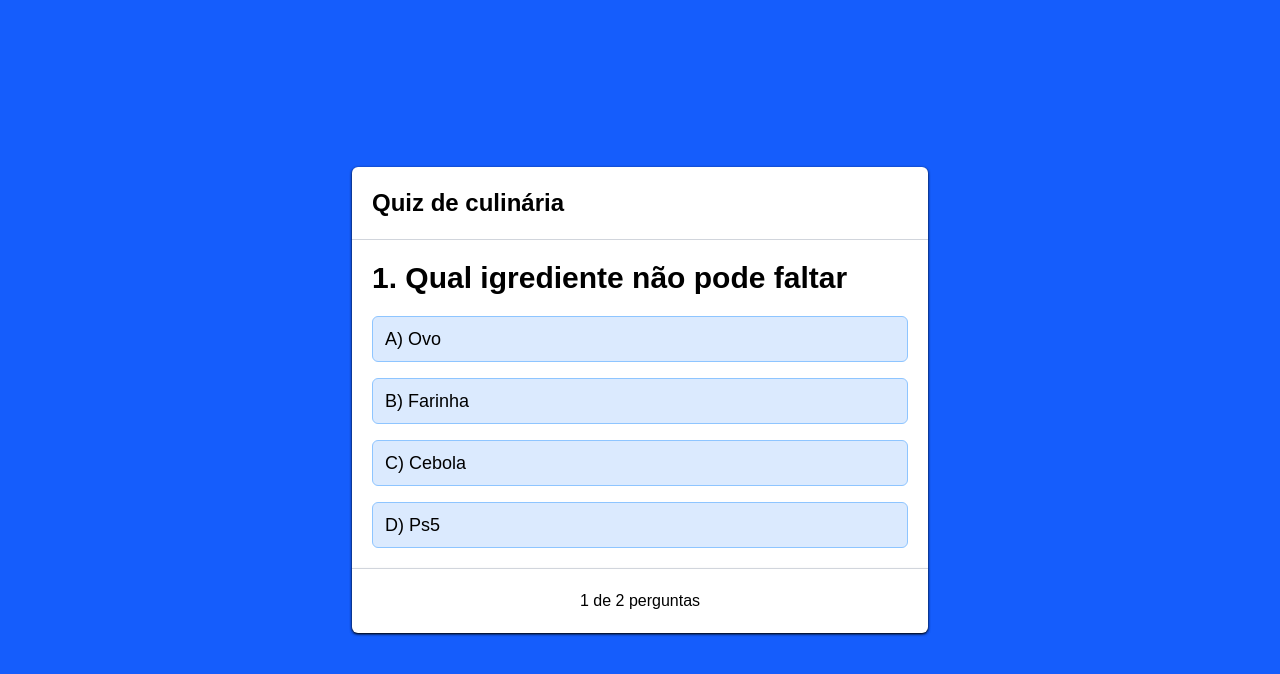
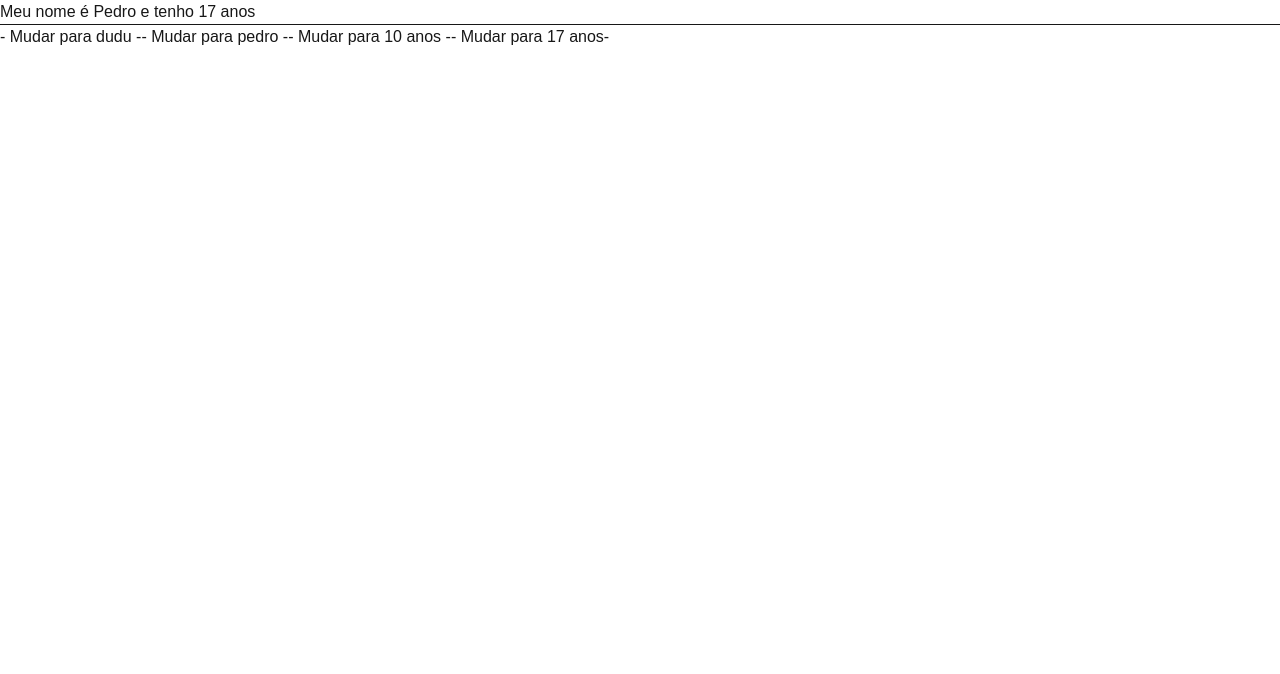
Before and after one commit to pedroguedes9/React, a Next.js app in the folder react-primeiro-projeto/: page / in a window 1280 px wide. Shown: the top 674 px of the page. Built offline with nearby package versions, Linux system fonts and the light colour scheme.

Commit message:
começando a estudar os effects

```diff
--- a/react-primeiro-projeto/src/app/page.tsx
+++ b/react-primeiro-projeto/src/app/page.tsx
@@ -1,57 +1,24 @@
 "use client"
 
-import { QuestionItem } from "@/components/QuestionItem"
-import { Results } from "@/components/Results"
-import { questions } from "@/data/questions"
-import { useState } from "react"
+import { useEffect, useState } from "react"
 
 
 
 
 function Page() {
-  const title = "Quiz de culinária"
-  const [answers, setAnswers] = useState<number[]>([])
-  const [currentQuestion, setCurrentQuestion] = useState(0)
-  const [showResult, setShowResult] = useState(false)
-  const loadNextQuestion = () => {
-    if(questions[currentQuestion + 1] ) {
-      setCurrentQuestion(currentQuestion + 1)
-    } else {
-      setShowResult(true)
-    }
-  }
-  const handleAnswered = (answer: number) => {
-    setAnswers([...answers, answer ])
-    loadNextQuestion()
-  }
-  const handleRestartButton = () => {
-    setAnswers([])
-    setCurrentQuestion(0)
-    setShowResult(false)
-  }
+  const [name, setName] = useState("Pedro")
+  const [age, setAge] = useState(17)
+  useEffect(() => {
+    console.log("roudou")
+  }, [name])
   return (
-    <div className="bg-blue-600 h-screen w-full flex justify-center items-center ">
-      <div className="w-full max-w-xl rounded-md bg-white text-black shadow shadow-black">
-        <h1 className=" p-5 text-2xl font-bold border-b border-gray-300">{title}</h1>
-        <div className="p-5" >
-          {!showResult &&
-            <QuestionItem
-              question={questions[currentQuestion]}
-              count={currentQuestion + 1}
-              onAnswer={handleAnswered}
-            />
-          }
-          {showResult && <Results questions={questions} answers={answers}/>}
-        </div>
-        <div className="p-5 shadow text-center border-t border-gray-300" >
-          {!showResult &&
-            `${currentQuestion + 1} de ${questions.length} pergunta${questions.length >= 2 && "s"}`
-          }
-          {showResult &&
-            <button  onClick={handleRestartButton} className="px-3 py-2 rounded-md bg-blue-800 text-white cursor-pointer">Reiniciar</button>
-          }
-        </div>
-      </div>
+    <div className="">
+      <p>Meu nome é {name} e tenho {age} anos</p>
+      <hr />
+      <button onClick={() => {setName("Dudu")}}><p> - Mudar para dudu - </p></button>
+      <button onClick={() => {setName("Pedro")}}> - Mudar para pedro - </button>
+      <button onClick={() => {setAge(10)}}><p> - Mudar para 10 anos - </p></button>
+    <button onClick={() => {setAge(17)}}> - Mudar para 17 anos- </button>
     </div>
   )
 }
--- a/react-primeiro-projeto/src/components/QuestionItem.tsx
+++ /dev/null
@@ -1,46 +0,0 @@
-import { Question } from "@/types/Question"
-import { useState } from "react"
-
-type Props = {
-    question: Question
-    count: number
-    onAnswer: (answer: number) => void
-}
-
-export const QuestionItem = ({question, count, onAnswer}: Props) => {
-    const [selectedAnswer, setSelecedAnswer] = useState<number | null>(null)
-    const checkQuestion = (key:number) => {
-        if(selectedAnswer === null) {
-            setSelecedAnswer(key)
-            setTimeout(() => {
-                onAnswer(key)
-                setSelecedAnswer(null)
-            }, 2000)
-        }
-
-    }
-
-    return (
-        <div className="flex flex-col gap-5" >
-            <h1 className="text-3xl font-bold ">{count}. {question.question}</h1>
-            <div className="flex flex-col items-start gap-4">
-                {question.options.map((item, key) => {
-                    return (
-                        <button
-                        key={key}
-                        onClick={() => checkQuestion(key)}
-                        className={`border border-blue-300 w-full px-3 py-2 rounded-md text-lg  bg-blue-100  text-left
-
-                            ${selectedAnswer !== null ?"cursor-auto " : " cursor-pointer hover:bg-blue-200"}
-                            ${selectedAnswer !== null && selectedAnswer === question.correctAnswer  && selectedAnswer === key && "bg-green-100 border-green-300"}
-                            ${selectedAnswer !== null && selectedAnswer !== question.correctAnswer  && selectedAnswer === key && "bg-red-100 border-red-300"}
-                            `}
-                        >
-                            {item}
-                        </button>
-                    )
-                })}
-            </div>
-        </div>
-    )
-}
--- a/react-primeiro-projeto/src/components/Results.tsx
+++ /dev/null
@@ -1,22 +0,0 @@
-import { Question } from "@/types/Question"
-
-type Props = {
-    questions: Question[]
-    answers: number[]
-}
-
-export const Results = ({questions, answers}: Props) => {
-    return (
-        <div className="flex flex-col gap-3">
-            {questions.map((item, key) => (
-                <div key={key} >
-                    <h1 className="font-bold">{key+1}. {item.question}</h1>
-                    <p>
-                        <span>{item.correctAnswer === answers[key] ? "(Acertou!)" : "(Errou!)"} - </span>
-                        {item.options[item.correctAnswer]}
-                    </p>
-                </div>
-            ))}
-        </div>
-    )
-}
--- a/react-primeiro-projeto/src/data/questions.ts
+++ /dev/null
@@ -1,15 +0,0 @@
-import { Question } from "@/types/Question";
-
-
-export const questions: Question[] = [
-    {
-        question: "Qual igrediente não pode faltar",
-        options: ["A) Ovo", "B) Farinha", "C) Cebola", "D) Ps5"],
-        correctAnswer: 0
-    },
-    {
-        question: "Eu amo a júlia?",
-        options: ["A) Amo muito ela e ela me ama", "B) Não amo ela e ela não me ama", "C) Não amo ela e ela me ama", "D) Amo muito ela e ela não me ama" ],
-        correctAnswer: 3
-    }
-]
--- a/react-primeiro-projeto/src/types/Question.ts
+++ /dev/null
@@ -1,5 +0,0 @@
-export type Question = {
-    question: string
-    options: string[]
-    correctAnswer: number
-}
```
